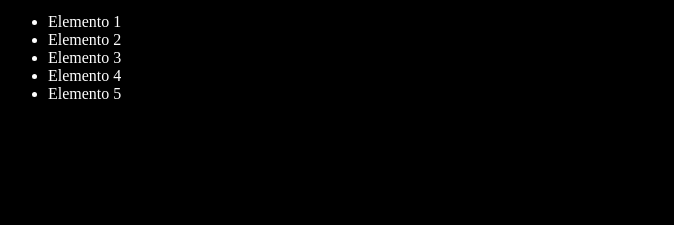
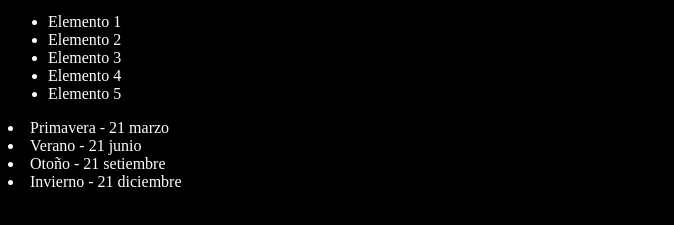
Before and after one commit to JDanielChaconA/youtube-git-main, a plain HTML site: page index.html in a window 1280 px wide. Shown: the part 101-326 px from the top of the page, without its empty margins (0-674 px from the left). Drawn offline with Linux system fonts and the light colour scheme.

Commit message:
Agregando estaciones del año confecha de inicio

```diff
--- a/index.html
+++ b/index.html
@@ -19,6 +19,12 @@
       <li>Elemento 4</li>
       <li>Elemento 5</li>
     </ul>
+    <oli>
+      <li>Primavera - 21 marzo</li>
+      <li>Verano - 21 junio</li>
+      <li>Otoño - 21 setiembre</li>
+      <li>Invierno - 21 diciembre</li>
+    </oli>
     <script src="index.js"></script>
   </body>
 </html>
```
